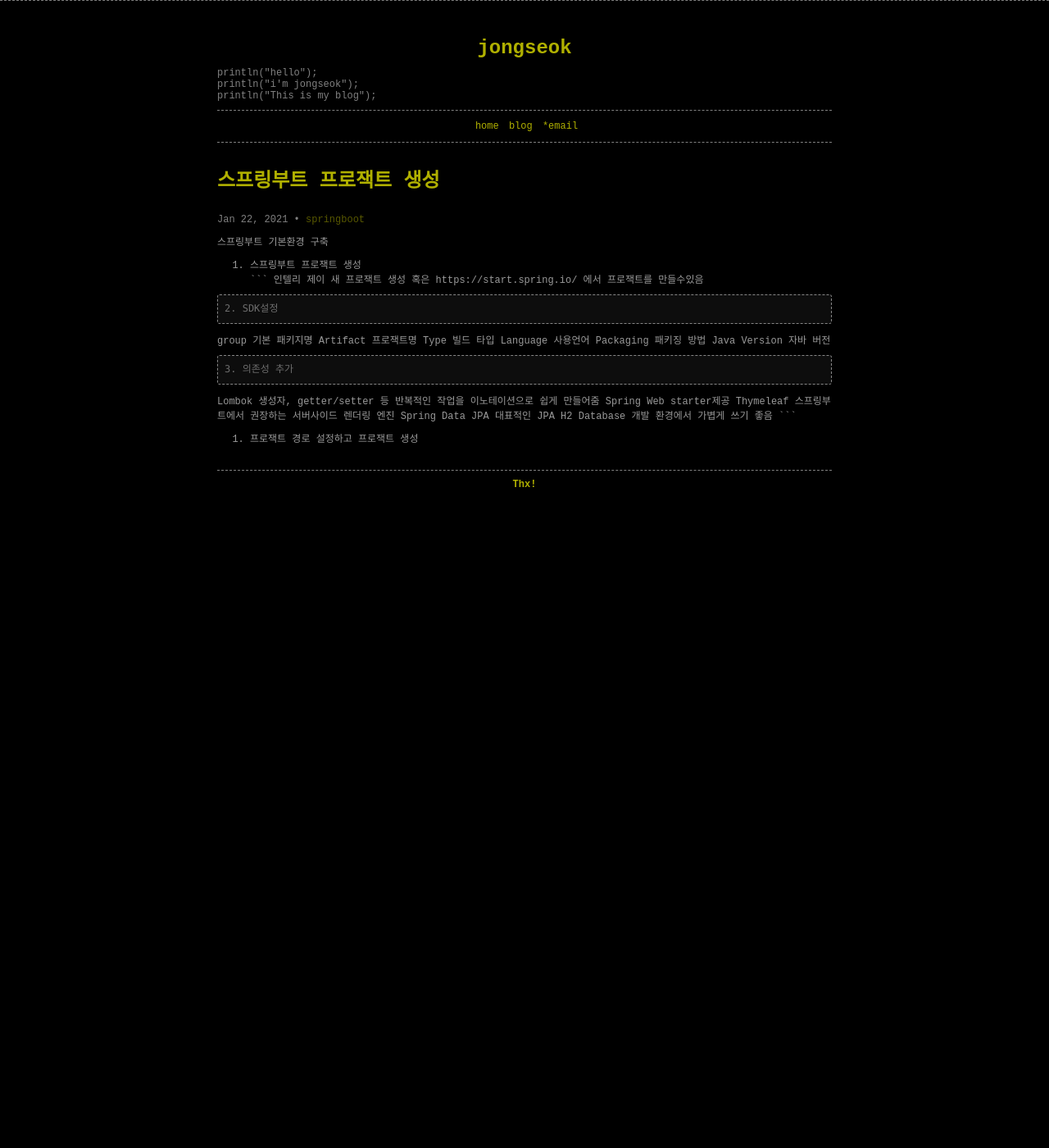
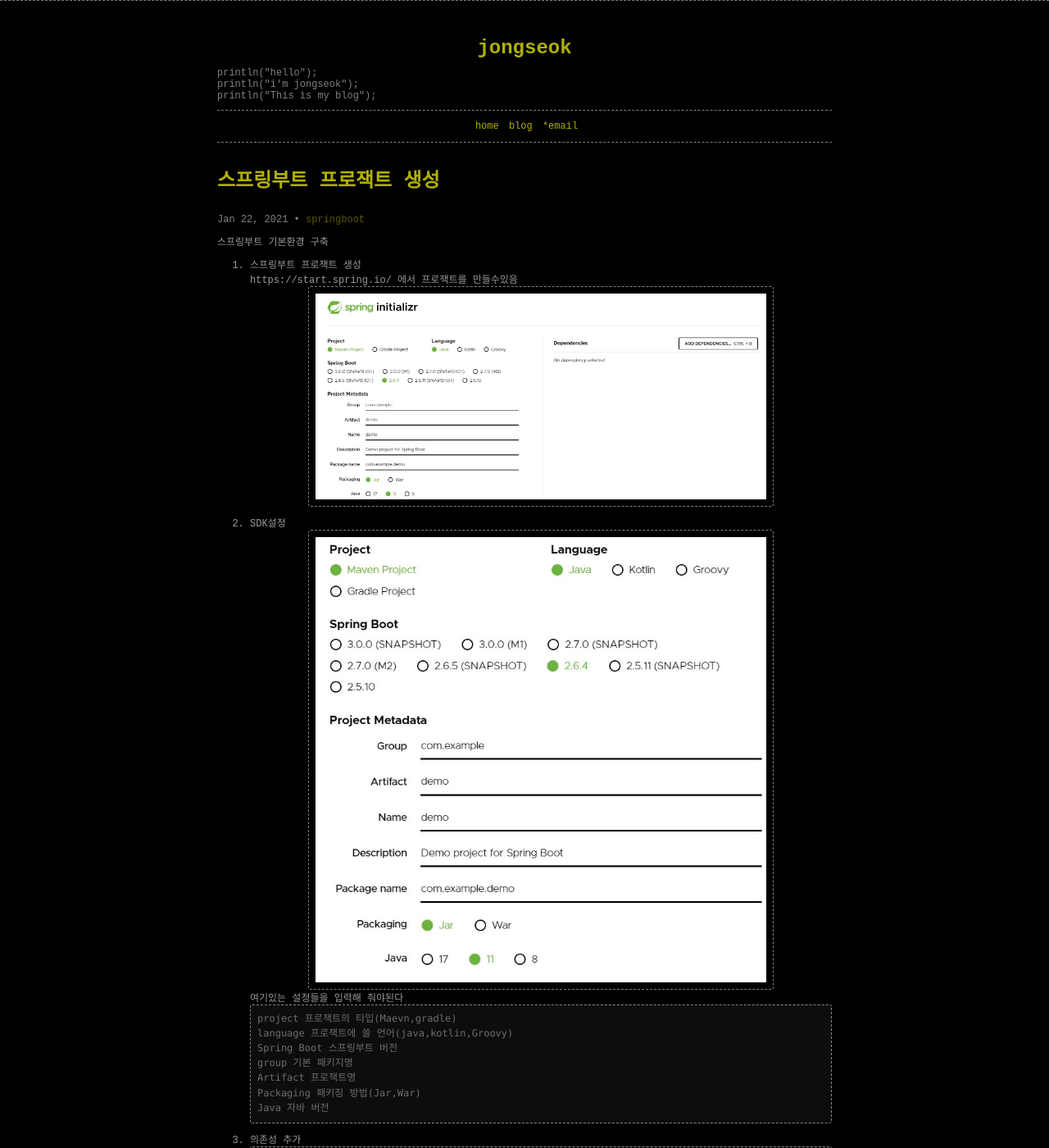
Before and after one commit to jongseok6598/blog, a Jekyll site: the page built from _posts/2020/2021-01-24-스프링부트 기초.md, in a window 1280 px wide and 1400 px high. Shown: the whole window at 82% size. Built offline with Jekyll 4.4.1, drawn with Linux system fonts in a browser that asks for light colours; comment, search, counter and statistics services are not loaded; some of the changed text lies outside the part shown.

````diff
--- a/_posts/2020/2021-01-24-스프링부트 기초.md
+++ b/_posts/2020/2021-01-24-스프링부트 기초.md
@@ -9,20 +9,23 @@ tags:
 ---
 스프링부트 기본환경 구축
 1. 스프링부트 프로잭트 생성
+https://start.spring.io/ 에서 프로잭트를 만들수있음
+<img src="../../images/springinitializr.JPG?raw=true">
+
+
+2. SDK설정
+<img src="../../images/springSdk.JPG?raw=true">
+여기있는 설정들을 입력해 줘야된다
 ```
-인텔리 제이 새 프로잭트 생성 혹은
- https://start.spring.io/ 에서 프로잭트를 만들수있음
-
-```
-2. SDK설정
-```
+project 프로잭트의 타입(Maevn,gradle)
+language 프로잭트에 쓸 언어(java,kotlin,Groovy)
+Spring Boot 스프링부트 버전
 group 기본 패키지명
 Artifact 프로잭트명
-Type 빌드 타입
-Language 사용언어
-Packaging 패키징 방법
-Java Version 자바 버전
+Packaging 패키징 방법(Jar,War)
+Java 자바 버전
 ```
+
 3. 의존성 추가
 ```
 Lombok 생성자, getter/setter 등 반복적인 작업을 이노테이션으로 쉽게 만들어줌
@@ -31,4 +34,3 @@ Thymeleaf 스프링부트에서 권장하는 서버사이드 렌더링 엔진
 Spring Data JPA 대표적인 JPA
 H2 Database 개발 환경에서 가볍게 쓰기 좋음
 ```
-4. 프로잭트 경로 설정하고 프로잭트 생성
````
Also changed, not shown: _posts/2020/2022-06-05-인터페이스.md (added, +47 -0 lines), _posts/2020/2022-06-05-인터페이스와 추상클래스.md (added, +55 -0 lines), images/springSdk.JPG (added), images/springinitializr.JPG (added).
